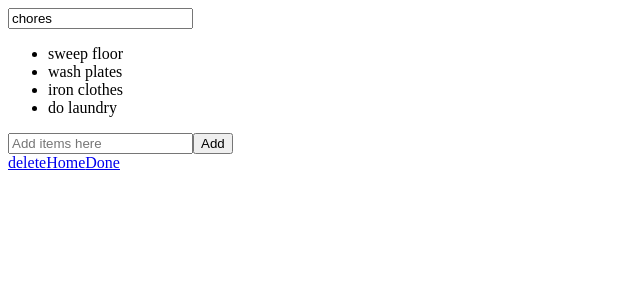
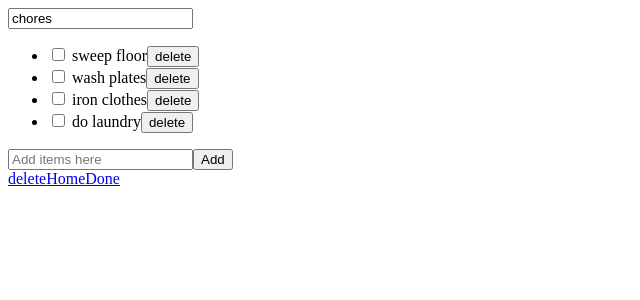
Before and after one commit to davidBen-Adeji/todo_app, a React (Vite) app: page /task in a window 1280 px wide. Shown: the top 300 px of the page, without its empty margins (0-640 px from the left). Built offline with nearby package versions, Linux system fonts and the light colour scheme.

Commit message:
local storage implementation complete

```diff
--- a/src/App.jsx
+++ b/src/App.jsx
@@ -8,48 +8,69 @@ import { INITIAL_TASKS } from "./INITIAL_TASKS.js";
 import ViewedTask from "./ViewedTask.jsx";
 
 function App() {
-  const [tasks, setTasks] = useState(INITIAL_TASKS);
-  const [index, setIndex] = useState(0);
-  const [bin, setBin] = useState([]);
-
-  function toggleCheckHandler(index) {
-    setTasks((prevTasks) => {
-      const tasks = [...prevTasks];
-      tasks[index].isChecked = !tasks[index].isChecked;
-      console.log(tasks[index].isChecked)
-      return tasks;
-    });
-  }
+  const [tasks, setTasks] = useState(
+    JSON.parse(localStorage.getItem("tasks")) || INITIAL_TASKS
+  );
+  const [index, setIndex] = useState(
+    JSON.parse(localStorage.getItem("index")) || 0
+  );
+  const [bin, setBin] = useState(JSON.parse(localStorage.getItem("bin")) || []);
 
   function addTaskHandler(task) {
-    setTasks((prevTasks) => [...prevTasks, task]);
+    setTasks((prevTasks) => {
+      localStorage.setItem("tasks", JSON.stringify([...prevTasks, task]));
+      return [...prevTasks, task];
+    });
   }
 
   function updateTaskHandler(updatedTask) {
     setTasks((prevTasks) => {
       const tasks = [...prevTasks];
       tasks[index] = { ...updatedTask };
+      localStorage.setItem("tasks", JSON.stringify(tasks));
       return tasks;
     });
   }
 
   function deleteTaskHandler(task) {
-    setBin((prevBin) => [...prevBin, task]);
-    setTasks((prevTasks) =>
-      prevTasks.filter((prevTask) => prevTask.id !== task.id)
-    );
+    setBin((prevBin) => {
+      localStorage.setItem("bin", JSON.stringify([...prevBin, task]));
+      return [...prevBin, task];
+    });
+
+    setTasks((prevTasks) => {
+      const updatedTasks = prevTasks.filter(
+        (prevTask) => prevTask.id !== task.id
+      );
+      console.log(updatedTasks);
+      localStorage.setItem("tasks", JSON.stringify(updatedTasks));
+      return updatedTasks;
+    });
   }
 
   function permanentDeleteHandler(task) {
-    setBin((prevBin) => prevBin.filter((binItem) => binItem.id !== task.id));
+    setBin((prevBin) => {
+      const updatedBin = prevBin.filter((binItem) => binItem.id !== task.id);
+      localStorage.setItem("bin", JSON.stringify(updatedBin));
+      return updatedBin;
+    });
   }
 
   function restoreTaskHandler(task) {
-    setTasks((prevTasks) => [...prevTasks, task]);
-    setBin((prevBin) => prevBin.filter((binItem) => binItem.id !== task.id));
+    setTasks((prevTasks) => {
+      localStorage.setItem("bin", JSON.stringify([...prevTasks, task]));
+      return [...prevTasks, task];
+    });
+
+    setBin((prevBin) => {
+      const updatedBin = prevBin.filter((binItem) => binItem.id !== task.id);
+      localStorage.setItem("bin", JSON.stringify(updatedBin));
+      return updatedBin;
+    });
   }
 
   function changeIndexHandler(index) {
+    localStorage.setItem("item", JSON.stringify(index));
     setIndex(index);
   }
 
@@ -62,7 +83,6 @@ function App() {
             element={
               <Home
                 tasks={tasks}
-                onToggleCheck={toggleCheckHandler}
                 onChangeIndex={changeIndexHandler}
                 onDeleteTask={deleteTaskHandler}
               />
--- a/src/Bin.jsx
+++ b/src/Bin.jsx
@@ -1,4 +1,12 @@
+import { Link } from "react-router-dom";
+
 export default function Bin({ bin, onDeletePermanently, onRestoreTask }) {
+  function onDeleteAll() {
+    for (const b of bin) {
+      onDeletePermanently(b);
+    }
+  }
+
   return (
     <>
       <h1>hi</h1>
@@ -19,6 +27,11 @@ export default function Bin({ bin, onDeletePermanently, onRestoreTask }) {
             </li>
           ))}
       </ul>
+      <button type="button" onClick={onDeleteAll}>
+        Empty bin
+      </button>
+
+      <Link to="/">Home</Link>
     </>
   );
 }
--- a/src/Home.jsx
+++ b/src/Home.jsx
@@ -1,18 +1,24 @@
+import { useState } from "react";
 import { useMatch, useResolvedPath, Link } from "react-router-dom";
 
-export default function Home({
-  tasks,
-  onToggleCheck,
-  onChangeIndex,
-  onDeleteTask,
-}) {
+export default function Home({ tasks, onChangeIndex, onDeleteTask }) {
+  const [checkedState, setCheckedState] = useState(new Array(tasks.length).fill(false));
+
+function toggleCheckHandler(index) {
+    setCheckedState(prevState => {
+      const state = [...prevState];
+      state[index] = !state[index];
+      return state;
+    })
+}
+
   const taskComponent = tasks.map((task, index) => {
     return (
       <Task
         to="/task"
         key={task.id}
-        isChecked={task.isChecked}
-        onToggleCheck={() => onToggleCheck(index)}
+        isChecked={checkedState[index]}
+        onToggleCheck={() => toggleCheckHandler(index)}
         onChangeIndex={() => onChangeIndex(index)}
         onDeleteTask={() => onDeleteTask(task)}
       >
@@ -22,7 +28,6 @@ export default function Home({
   });
   return (
     <>
-      <input type="checkbox" />
       <ul>{taskComponent}</ul>
       <Link to="/newTask">New Task</Link>
       <Link to="/bin">Bin</Link>
@@ -30,21 +35,19 @@ export default function Home({
   );
 }
 
-function Task({
-  to,
-  children,
-  isChecked,
-  onToggleCheck,
-  onChangeIndex,
-  onDeleteTask,
-}) {
-  const resolvedPath = useResolvedPath(to);
+function Task({ to, children, isChecked, onToggleCheck, onChangeIndex, onDeleteTask }) {
+  const path = isChecked ? "" : to;
+  const resolvedPath = useResolvedPath(path);
   const isActive = useMatch({ path: resolvedPath.pathname, end: true });
 
   return (
     <li className={isActive ? "active" : ""}>
-      <input type="checkbox" onChange={onToggleCheck} checked={isChecked} />
-      <Link to={to} onClick={onChangeIndex}>
+      <input
+        type="checkbox"
+        checked={isChecked}
+        onChange={onToggleCheck}
+      />
+      <Link to={path} onClick={onChangeIndex}>
         {children}
       </Link>
       <button onClick={onDeleteTask} type="submit">
--- a/src/INITIAL_TASKS.js
+++ b/src/INITIAL_TASKS.js
@@ -2,25 +2,21 @@ export const INITIAL_TASKS = [
   {
     taskTitle: "chores",
     taskItems: ["sweep floor", "wash plates", "iron clothes", "do laundry"],
-    isChecked: false,
     id: `chores_${Math.random()}`,
   },
   {
     taskTitle: "journey prep",
     taskItems: ["toothbrush", "towel", "suit", "ankara"],
-    isChecked: false,
     id: `journey prep_${Math.random()}`,
   },
   {
     taskTitle: "groceries",
     taskItems: ["milo", "milk", "sugar", "golden morn"],
-    isChecked: false,
     id: `groceries_${Math.random()}`,
   },
   {
     taskTitle: "School prep",
     taskItems: ["note book", "iron uniform", "calculator", "polish shoes"],
-    isChecked: false,
     id: `School prep_${Math.random()}`,
   },
 ];
--- a/src/NewTask.jsx
+++ b/src/NewTask.jsx
@@ -5,7 +5,14 @@ export default function NewTask({ onAddTask }) {
   const [taskTitle, setTaskTitle] = useState("");
   const [taskItem, setTaskItem] = useState("");
   const [taskItems, setTaskItems] = useState([]);
-  const task = { taskTitle, taskItems, isChecked: false, id: `${taskTitle}_${Math.random()}`};
+  const [checkedState, setCheckedState] = useState(
+    new Array(taskItems.length).fill(false)
+  );
+  const task = {
+    taskTitle,
+    taskItems,
+    id: `${taskTitle}_${Math.random()}`,
+  };
 
   function inputChangeHandler(inputName, value) {
     if (inputName === "taskTitle") {
@@ -15,12 +22,28 @@ export default function NewTask({ onAddTask }) {
     }
   }
 
+  function toggleCheckedHandler(index) {
+    setCheckedState((prevState) => {
+      const state = [...prevState];
+      state[index] = !state[index];
+      return state;
+    });
+  }
+
   function taskItemsHandler(event, taskItem) {
     event.preventDefault();
     if (taskItem) {
       setTaskItems((prevItems) => [...prevItems, taskItem]);
       setTaskItem("");
     }
+  }
+
+  function deleteItemHandler(index) {
+    setTaskItems((prevItems) => {
+      const updatedTaskItems = [...prevItems];
+      updatedTaskItems.splice(index, 1);
+      return updatedTaskItems;
+    });
   }
 
   return (
@@ -38,8 +61,19 @@ export default function NewTask({ onAddTask }) {
       </div>
 
       <ul>
-        {task.taskItems.map((item) => (
-          <li key={`${item}_${Math.random()}`}>{item}</li>
+        {task.taskItems.map((item, index) => (
+          <li key={`${item}_${Math.random()}`}>
+
+              <input
+                type="checkbox"
+                checked={checkedState[index]}
+                onChange={() => toggleCheckedHandler(index)}
+              />{" "}
+            {item}
+              <button type="button" onClick={() => deleteItemHandler(index)}>
+                delete
+              </button>
+            </li>
         ))}
       </ul>
 
@@ -57,7 +91,9 @@ export default function NewTask({ onAddTask }) {
         </form>
       </div>
       <Link to="/">Home</Link>
-          <Link to="/" onClick={() => onAddTask(task)}>Done</Link>
+      <Link to="/" onClick={() => onAddTask(task)}>
+        Done
+      </Link>
     </>
   );
 }
--- a/src/ViewedTask.jsx
+++ b/src/ViewedTask.jsx
@@ -3,9 +3,13 @@ import { Link } from "react-router-dom";
 
 export default function ViewedTask({ task, onUpdateTask, onDeleteTask }) {
   const [taskTitle, setTaskTitle] = useState(task.taskTitle);
+  const [taskItems, setTaskItems] = useState(task.taskItems);
   const [taskItem, setTaskItem] = useState("");
-  const [taskItems, setTaskItems] = useState(task.taskItems);
-  const updatedTask = { taskTitle, taskItems, isChecked: false, id: task.id };
+  const [checkedState, setCheckedState] = useState(
+    new Array(taskItems.length).fill(false)
+  );
+
+  const updatedTask = { taskTitle, taskItems, id: task.id };
 
   function inputChangeHandler(inputName, value) {
     if (inputName === "taskTitle") {
@@ -15,12 +19,28 @@ export default function ViewedTask({ task, onUpdateTask, onDeleteTask }) {
     }
   }
 
-  function taskItemsHandler(event, taskItem) {
+  function toggleCheckedHandler(index) {
+    setCheckedState((prevState) => {
+      const state = [...prevState];
+      state[index] = !state[index];
+      return state;
+    });
+  }
+
+  function addTaskItemsHandler(event, taskItem) {
     event.preventDefault();
     if (taskItem) {
       setTaskItems((prevItems) => [...prevItems, taskItem]);
       setTaskItem("");
     }
+  }
+
+  function deleteItemHandler(index) {
+    setTaskItems((prevItems) => {
+      const updatedTaskItems = [...prevItems];
+      updatedTaskItems.splice(index, 1);
+      return updatedTaskItems;
+    });
   }
 
   return (
@@ -36,12 +56,27 @@ export default function ViewedTask({ task, onUpdateTask, onDeleteTask }) {
         />
       </div>
       <ul>
-        {taskItems.map((taskItem) => {
-          return <li key={`${taskItem}_${Math.random()}`}>{taskItem}</li>;
+        {taskItems.map((taskItem, index) => {
+          return (
+            <li key={`${taskItem}_${Math.random()}`}>
+              <input
+                type="checkbox"
+                checked={checkedState[index]}
+                onChange={() => toggleCheckedHandler(index)}
+              />{" "}
+              {taskItem}
+              <button type="button" onClick={() => deleteItemHandler(index)}>
+                delete
+              </button>
+            </li>
+          );
         })}
       </ul>
       <div>
-        <form action="" onSubmit={(event) => taskItemsHandler(event, taskItem)}>
+        <form
+          action=""
+          onSubmit={(event) => addTaskItemsHandler(event, taskItem)}
+        >
           <input
             type="text"
             value={taskItem}
```
